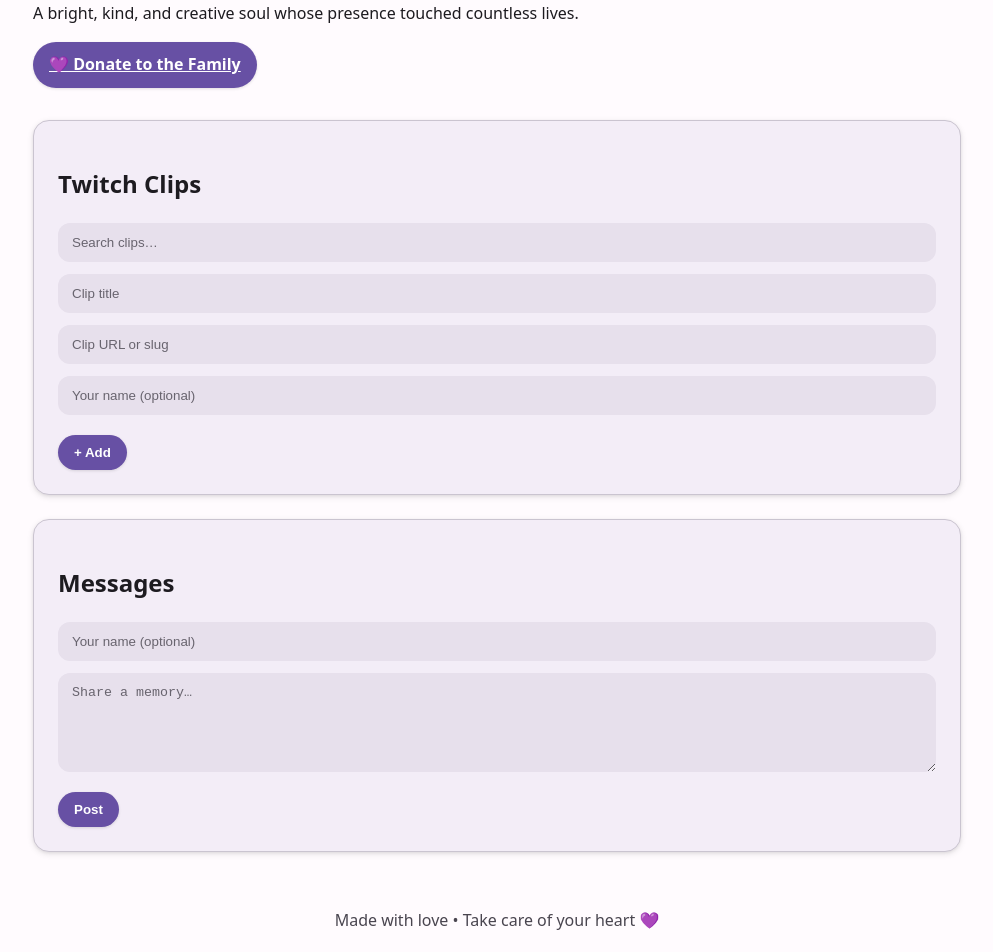
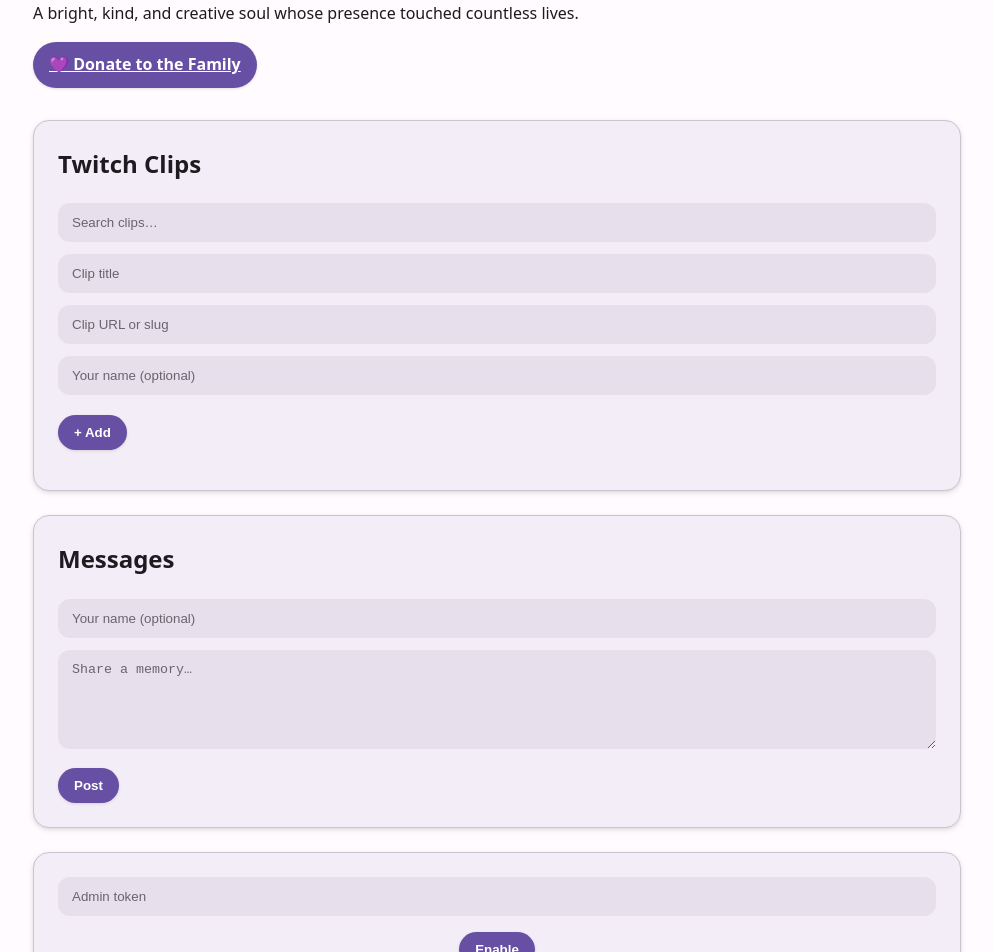
Before and after one commit to itsthetreehou5-ui/memorial-site, a Next.js app: page / in a window 1280 px wide. Shown: the part 140-1092 px from the top of the page, without its empty margins (143-1136 px from the left). Built offline with nearby package versions, Linux system fonts and the light colour scheme.

Commit message:
Update page.js

```diff
--- a/app/page.js
+++ b/app/page.js
@@ -1,38 +1,6 @@
-import Link from "next/link";
+// Server Component: renders the interactive client component
+import MemorialSite from "./MemorialSite";
 
 export default function Page() {
-  return (
-    <main className="container">
-      <header style={{ marginBottom: "32px" }}>
-        <h1>Alex — Afterman7</h1>
-        <p>1990 – 2025</p>
-        <p>A bright, kind, and creative soul whose presence touched countless lives.</p>
-        <Link
-          href="https://www.gofundme.com/manage/in-loving-memory-of-alex-afterman7-family-support"
-          target="_blank"
-          className="btn"
-        >
-          💜 Donate to the Family
-        </Link>
-      </header>
-
-      <section className="card">
-        <h2>Twitch Clips</h2>
-        <input placeholder="Search clips…" />
-        <input placeholder="Clip title" />
-        <input placeholder="Clip URL or slug" />
-        <input placeholder="Your name (optional)" />
-        <button className="btn" style={{ marginTop: 8 }}>+ Add</button>
-      </section>
-
-      <section className="card">
-        <h2>Messages</h2>
-        <input placeholder="Your name (optional)" />
-        <textarea placeholder="Share a memory…" rows={5}></textarea>
-        <button className="btn">Post</button>
-      </section>
-
-      <footer>Made with love • Take care of your heart 💜</footer>
-    </main>
-  );
+  return <MemorialSite />;
 }
```
